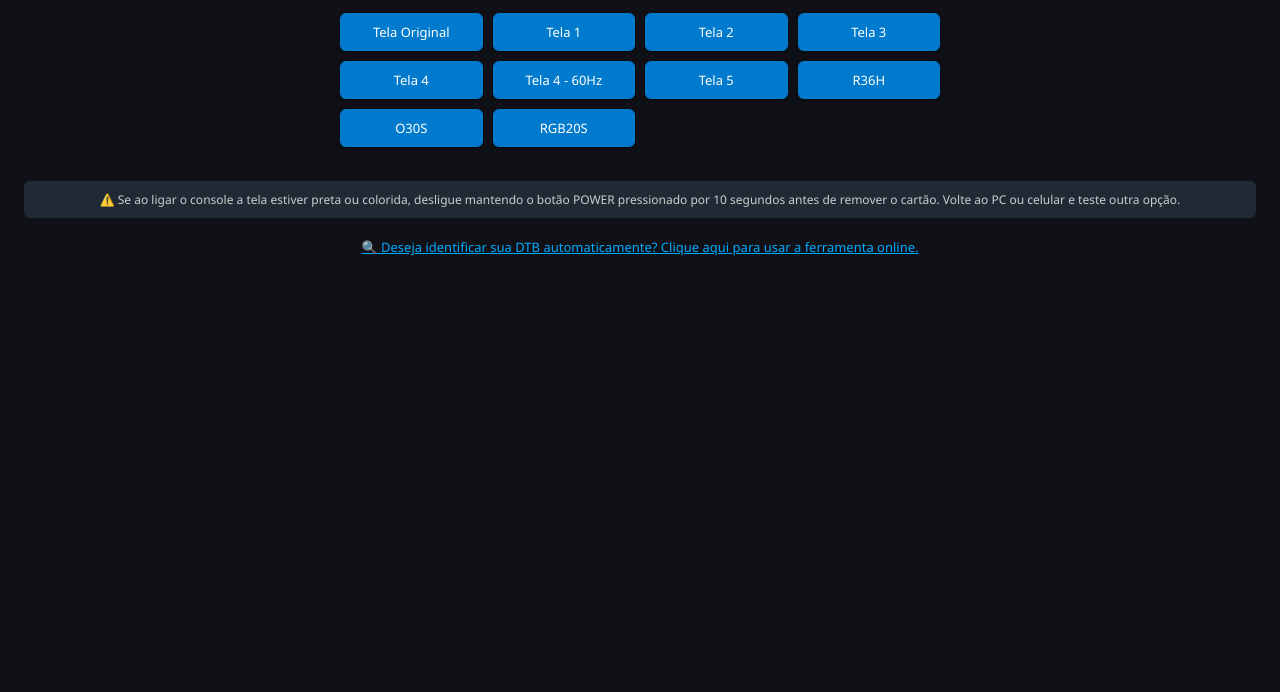
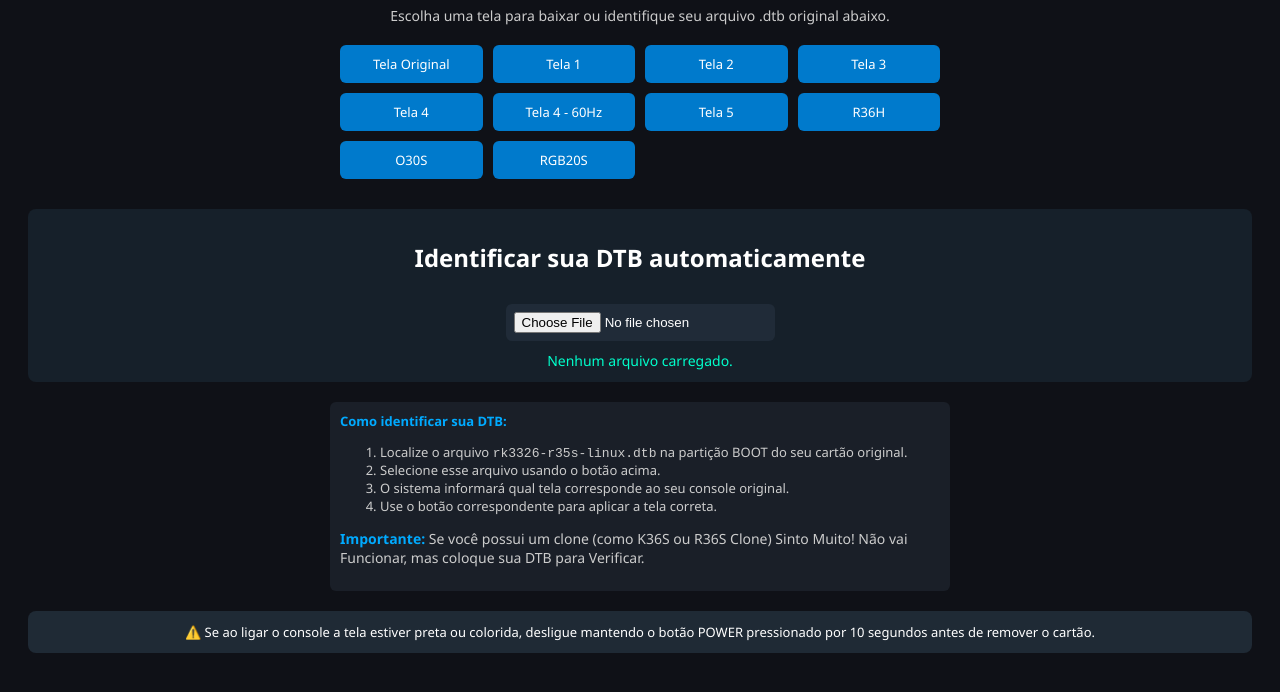
Before and after one commit to GabrielMaxdeLima/retromax-dtb-mobile, a plain HTML site: page index.html in a window 1280 px wide. Shown: the part 108-800 px from the top of the page. Drawn offline with Linux system fonts and the light colour scheme; no server answers.

Commit message:
index.html

```diff
--- a/index.html
+++ b/index.html
@@ -1,46 +1,39 @@
 <!DOCTYPE html>
 <html lang="pt-BR">
 <head>
-  <meta charset="UTF-8" />
-  <meta name="viewport" content="width=device-width, initial-scale=1.0" />
-  <title>DTB Manual - Retromax Games</title>
+  <meta charset="UTF-8">
+  <meta name="viewport" content="width=device-width, initial-scale=1.0">
+  <title>DTB Manual + Identificação - Retromax</title>
   <style>
     body {
-      font-family: "Segoe UI", sans-serif;
       background-color: #0f1117;
       color: #ffffff;
-      padding: 16px;
+      font-family: "Segoe UI", sans-serif;
       text-align: center;
+      padding: 20px;
     }
     h1 {
       color: #00aaff;
-      font-size: 20px;
-      margin-bottom: 6px;
     }
     p {
-      font-size: 13px;
-      color: #c0c0c0;
-      margin-bottom: 16px;
+      font-size: 14px;
+      color: #cccccc;
     }
     .grid {
       display: grid;
       grid-template-columns: repeat(auto-fit, minmax(120px, 1fr));
       gap: 10px;
-      justify-content: center;
-      padding: 10px;
       max-width: 600px;
-      margin: 0 auto 20px auto;
+      margin: 20px auto;
     }
     .tela-button {
       display: block;
       padding: 10px 0;
       background-color: #007acc;
       color: white;
-      border: none;
       border-radius: 6px;
       font-size: 13px;
       text-decoration: none;
-      box-shadow: 0 2px 5px rgba(0,0,0,0.3);
       transition: background-color 0.2s;
     }
     .tela-button:hover {
@@ -48,24 +41,50 @@
     }
     .aviso {
       background-color: #1f2a35;
+      padding: 12px;
+      border-radius: 8px;
+      margin-top: 20px;
+      font-size: 13px;
+    }
+    .identificar {
+      margin-top: 30px;
+      padding: 12px;
+      background-color: #16202a;
+      border-radius: 8px;
+    }
+    input[type="file"] {
+      margin-top: 10px;
+      padding: 8px;
+      background: #202b38;
+      color: white;
+      border: none;
+      border-radius: 6px;
+    }
+    #resultado {
+      margin-top: 10px;
+      font-size: 14px;
+      color: #00ffcc;
+    }
+    .tutorial {
+      background-color: #1a1f28;
+      border-radius: 6px;
       padding: 10px;
-      border-radius: 6px;
-      margin-top: 24px;
-      font-size: 12px;
+      margin-top: 20px;
+      max-width: 600px;
+      margin-left: auto;
+      margin-right: auto;
+      text-align: left;
+      font-size: 13px;
       color: #cccccc;
     }
-    .identificar-link {
-      display: block;
-      margin-top: 20px;
+    .tutorial strong {
       color: #00aaff;
-      font-size: 13px;
-      text-decoration: underline;
     }
   </style>
 </head>
 <body>
-  <h1>DTB Manual - R35S / R36S</h1>
-  <p>Escolha abaixo a tela que deseja baixar manualmente.</p>
+  <h1>DTB Manual + Identificação</h1>
+  <p>Escolha uma tela para baixar ou identifique seu arquivo .dtb original abaixo.</p>
 
   <div class="grid">
     <a class="tela-button" href="https://github.com/GabrielMaxdeLima/retromax-dtb-mobile/releases/download/telas-v1.0/TelaOriginal.zip">Tela Original</a>
@@ -80,12 +99,58 @@
     <a class="tela-button" href="https://github.com/GabrielMaxdeLima/retromax-dtb-mobile/releases/download/telas-v1.0/RGB20S.zip">RGB20S</a>
   </div>
 
-  <div class="aviso">
-    ⚠️ Se ao ligar o console a tela estiver preta ou colorida, desligue mantendo o botão POWER pressionado por 10 segundos antes de remover o cartão. Volte ao PC ou celular e teste outra opção.
+  <div class="identificar">
+    <h2>Identificar sua DTB automaticamente</h2>
+    <input type="file" id="fileInput" accept=".dtb">
+    <div id="resultado">Nenhum arquivo carregado.</div>
   </div>
 
-  <a class="identificar-link" href="https://aeolusux.github.io/ArkOS-R3XS/tools/dtbIdentify.htm" target="_blank">
-    🔍 Deseja identificar sua DTB automaticamente? Clique aqui para usar a ferramenta online.
-  </a>
+  <div class="tutorial">
+    <strong>Como identificar sua DTB:</strong>
+    <ol>
+      <li>Localize o arquivo <code>rk3326-r35s-linux.dtb</code> na partição BOOT do seu cartão original.</li>
+      <li>Selecione esse arquivo usando o botão acima.</li>
+      <li>O sistema informará qual tela corresponde ao seu console original.</li>
+      <li>Use o botão correspondente para aplicar a tela correta.</li>
+    </ol>
+    <p><strong>Importante:</strong> Se você possui um clone (como K36S ou R36S Clone) Sinto Muito! Não vai Funcionar, mas coloque sua DTB para Verificar.</p>
+  </div>
+
+  <div class="aviso">
+    ⚠️ Se ao ligar o console a tela estiver preta ou colorida, desligue mantendo o botão POWER pressionado por 10 segundos antes de remover o cartão.
+  </div>
+
+  <script>
+    const HASH_URL = "https://raw.githubusercontent.com/GabrielMaxdeLima/retromax-dtb-files/main/hashes.json";
+    let hashes = {};
+
+    fetch(HASH_URL)
+      .then(response => response.json())
+      .then(data => hashes = data);
+
+    async function sha1(file) {
+      const buffer = await file.arrayBuffer();
+      const hashBuffer = await crypto.subtle.digest('SHA-1', buffer);
+      const hashArray = Array.from(new Uint8Array(hashBuffer));
+      return hashArray.map(b => b.toString(16).padStart(2, '0')).join('');
+    }
+
+    document.getElementById('fileInput').addEventListener('change', async (e) => {
+      const file = e.target.files[0];
+      if (!file) return;
+
+      const resultado = document.getElementById('resultado');
+      resultado.textContent = 'Processando arquivo...';
+
+      const hash = await sha1(file);
+      const identificacao = hashes[hash];
+
+      if (identificacao) {
+        resultado.innerHTML = `✅ DTB identificado: <strong>${identificacao}</strong>`;
+      } else {
+        resultado.innerHTML = `❌ DTB desconhecido. Entre em contato com o suporte da Retromax para adicionar essa tela.`;
+      }
+    });
+  </script>
 </body>
 </html>
```
